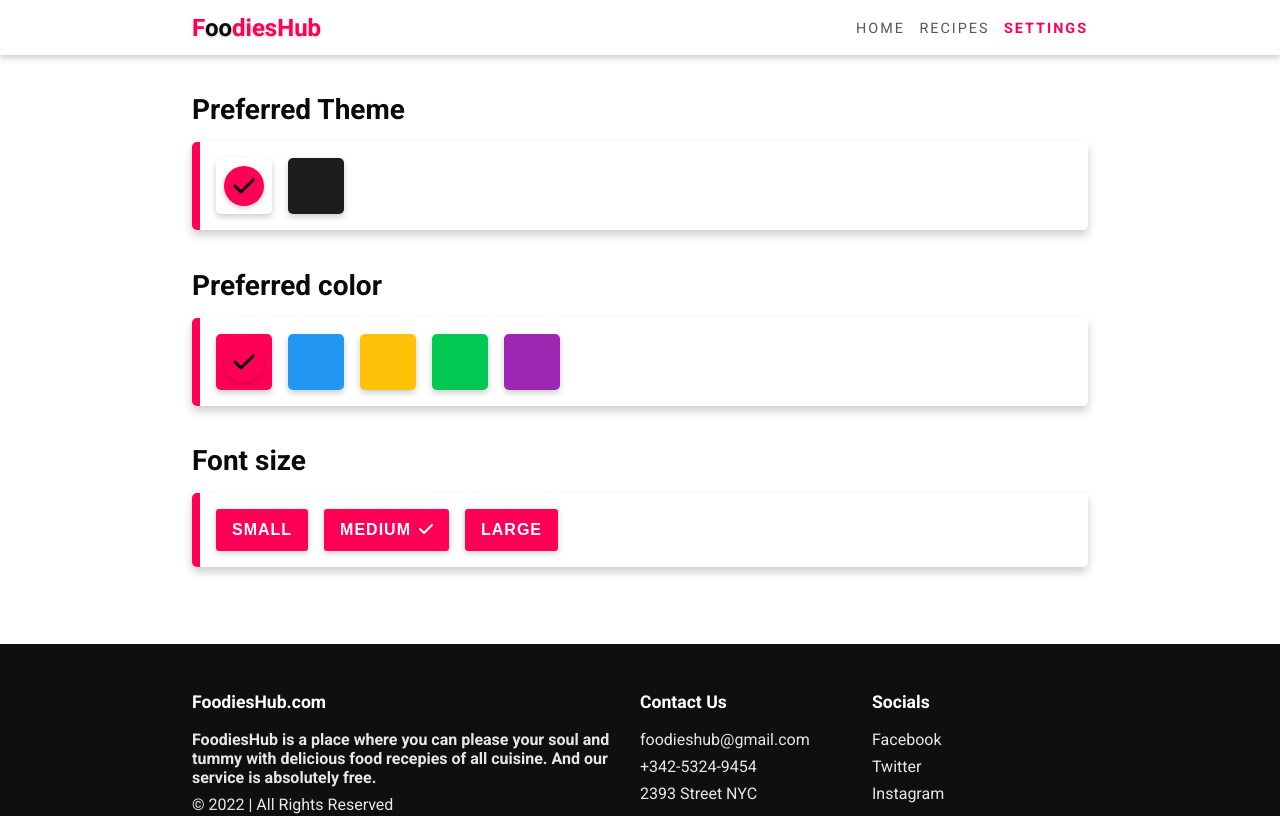
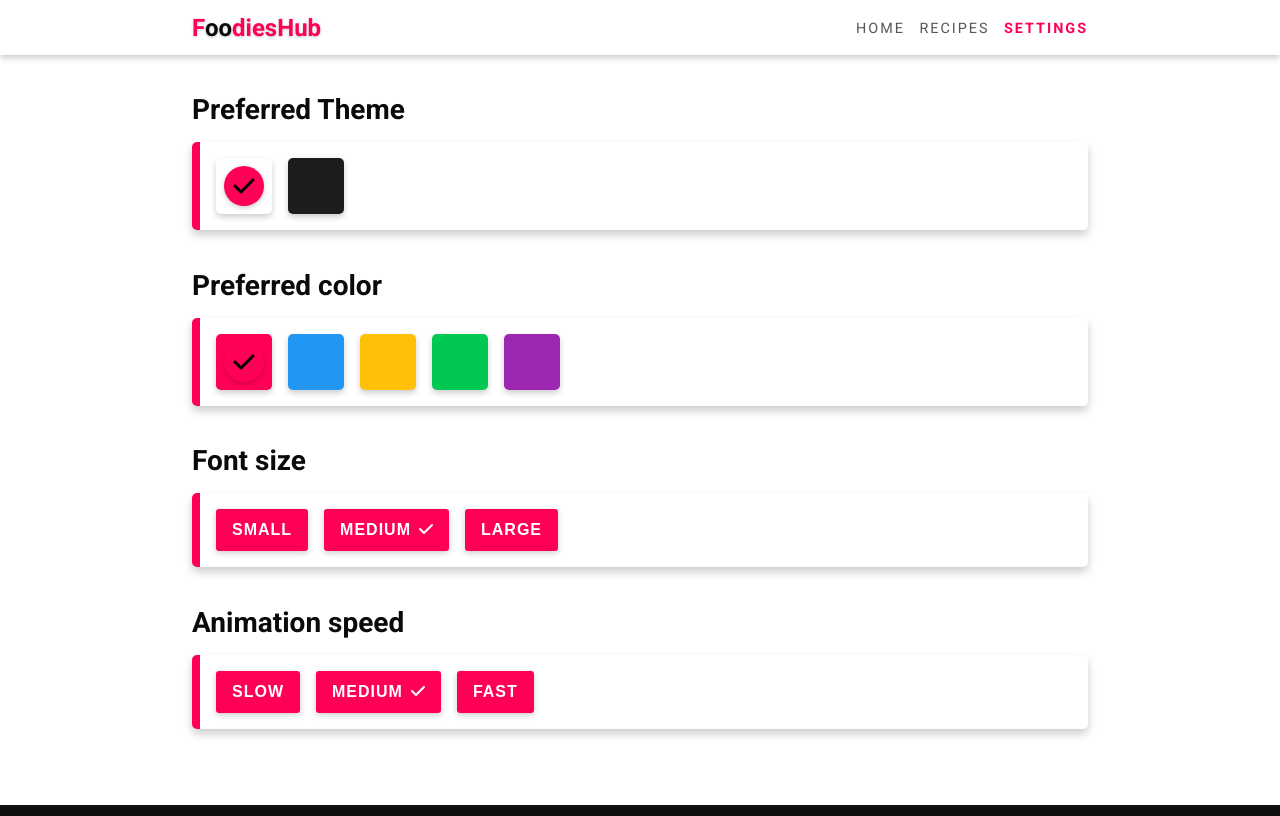
Before and after one commit to faha1999/recipeshub, a React (Create React App) app: page /settings in a window 1280 px wide. Shown: the top 816 px of the page. Built offline with nearby package versions, Linux system fonts and the light colour scheme.

Commit message:
Animation added

```diff
--- a/src/Pages/Settings.jsx
+++ b/src/Pages/Settings.jsx
@@ -6,6 +6,7 @@
   const [theme, setTheme] = useState('light');
   const [primaryColor, setPrimaryColor] = useState(0);
   const [fontSize, setFontSize] = useState(1);
+  const [animationSpeed, setAnimationSpeed] = useState(1);
 
   const primaryColors = [
     'rgb(255, 0, 86)',
@@ -27,6 +28,21 @@
     {
       title: 'Large',
       value: '20px',
+    },
+  ];
+
+  const animationSpeeds = [
+    {
+      title: 'Slow',
+      value: 2,
+    },
+    {
+      title: 'Medium',
+      value: 1,
+    },
+    {
+      title: 'Fast',
+      value: 0.5,
     },
   ];
 
@@ -85,6 +101,23 @@
           ))}
         </div>
       </div>
+
+      {/* Animation speed */}
+      <div className="section d-block">
+        <h2>Animation speed</h2>
+        <div className="options-container">
+          {animationSpeeds.map((speed, index) => (
+            <button key={index} className="btn">
+              {speed.title}
+              {animationSpeed === index && (
+                <span>
+                  <FontAwesomeIcon icon={faCheck} />
+                </span>
+              )}
+            </button>
+          ))}
+        </div>
+      </div>
     </div>
   );
 };
```
